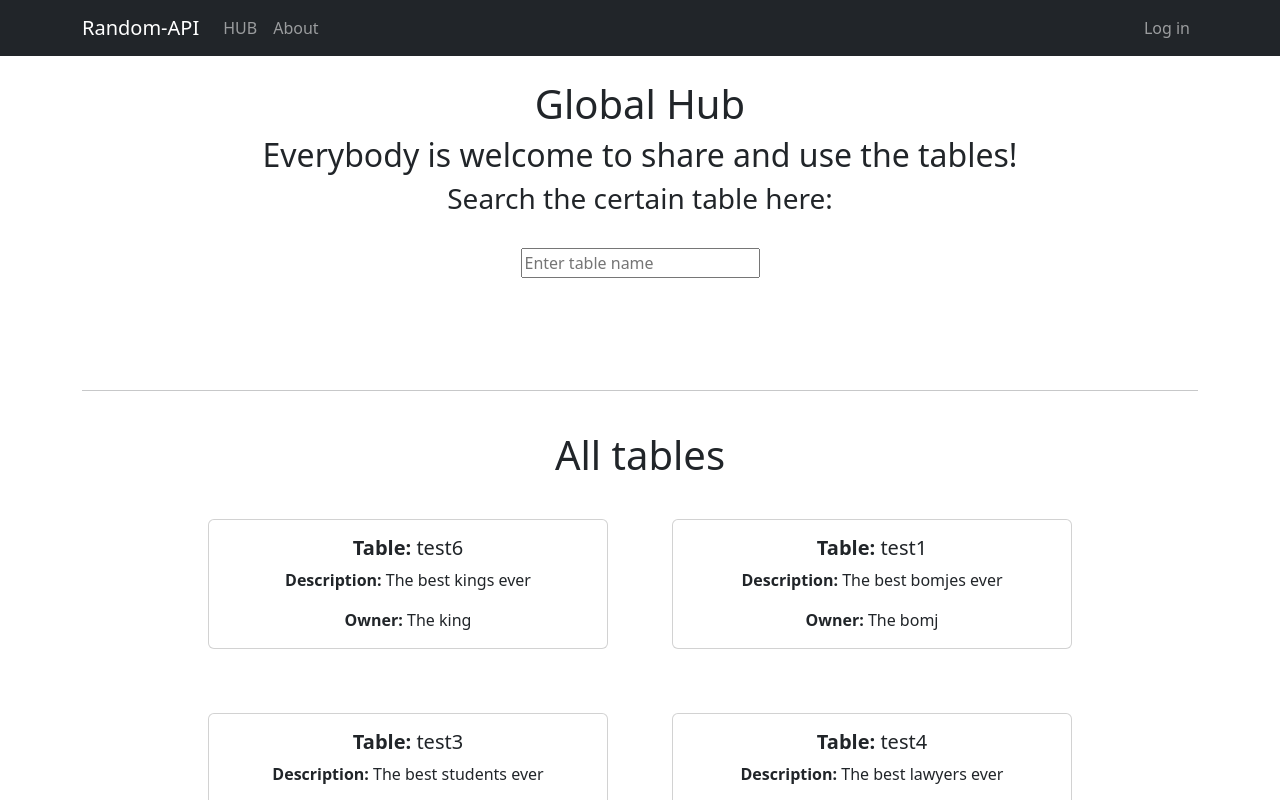
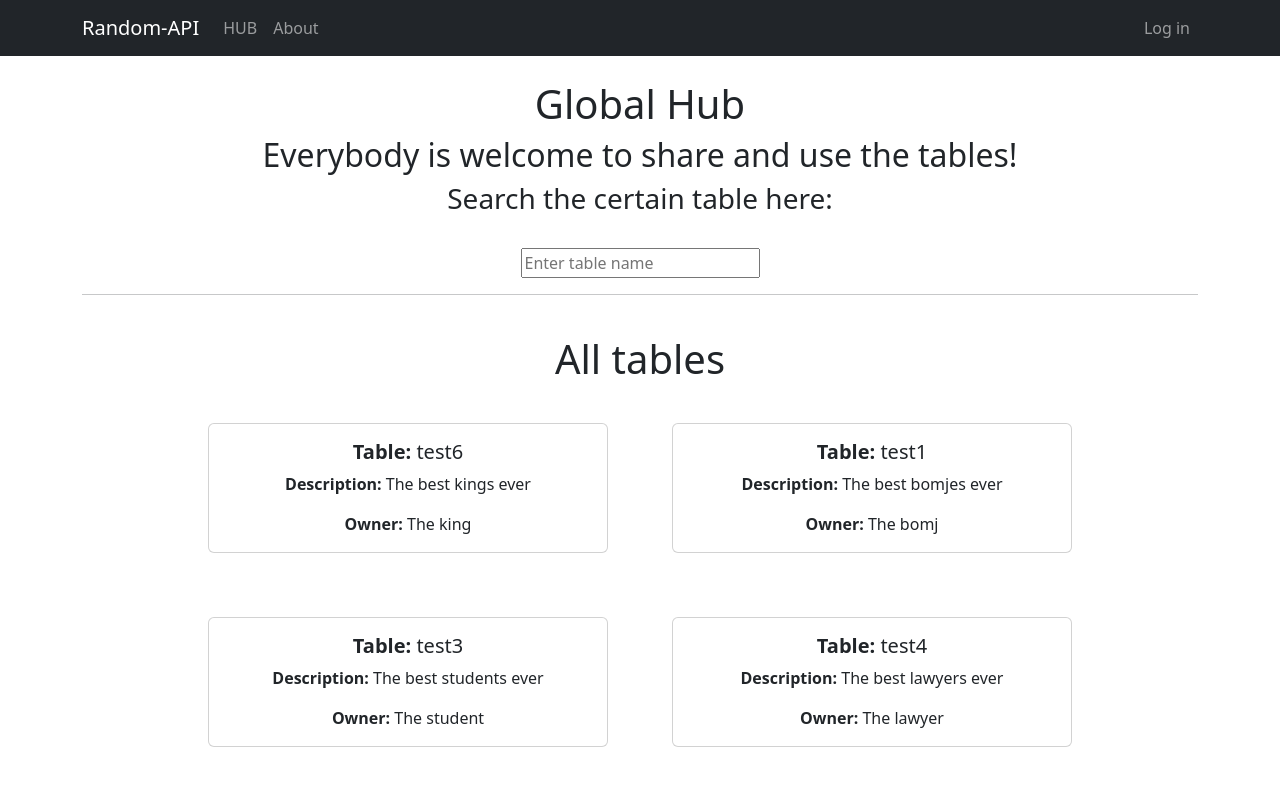
Before and after one commit to leolabdev/random_api, a React (Create React App) app: page /hub in a window 1280 px wide. Shown: the top 800 px of the page. Built offline with nearby package versions, Linux system fonts and the light colour scheme.

Commit message:
updated search now it displays many values of matched

```diff
--- a/src/components/HUB/HubSearch.jsx
+++ b/src/components/HUB/HubSearch.jsx
@@ -1,20 +1,20 @@
-import {useState} from 'react';
+import React, {useState} from 'react';
 import {Card, Container} from "react-bootstrap";
 
 function HubSearch(props) {
 
     const {hubTables} = props
-    // const [tableSearchValue, setTableSearchValue] = useState();
-    let [table, setTable] = useState({});
+    const [tableSearchValue, setTableSearchValue] = useState('');
+    const [matchedtables, setMatchedtables] = useState([{}]);
 
     function tableSearch(value) {
 
+        setTableSearchValue(value)
         let result = hubTables.filter(t => t.name.includes(value));
-        console.log(result)
         if(result[0] !== undefined && value.length !== 0){
-            setTable(result[0]);
+            setMatchedtables(result);
         }
-        else{setTable({})}
+        else{setMatchedtables([])}
     }
 
     return (
@@ -22,45 +22,36 @@ function HubSearch(props) {
             <br />
             <input
                 placeholder="Enter table name"
-                // onChange={e => setTableSearchValue(e.target.value)}
                 onChange={e => tableSearch(e.target.value)}
             />{" "}
-            {/*<button onClick={tableSearch}>Search</button>*/}
-
-            <Container
-                style={{
-                    margin: "0 auto",
-                    padding: "3rem 7.5%",
-                    display: "flex",
-                    flexWrap: "wrap",
-                    justifyContent: "space-evenly"
-                }}
-            >
-                {Object.keys(table).length !== 0  ? (
+            {(matchedtables.length != 0 && tableSearchValue) && <><br/> <br/><h4>Matched Values:</h4></> }
+            <div className="container d-flex flex-wrap justify-content-center">
+                {(matchedtables.length != 0 && tableSearchValue)
+                    ?
+                    matchedtables.map((hubT) => (
                     <Card
-                        key={table.id}
-                        style={{ width: "25rem", margin: "1rem", textAlign: "center" ,cursor: 'pointer'}}
+                        key={hubT.id}
+                        style={{ width: "25rem", margin: "2rem", textAlign: "center",cursor:'pointer' }}
                     >
                         <Card.Body>
                             <Card.Title>
-                                {/*{" "}*/}
-                                <span style={{ fontWeight: "bold" }}>Table:</span>{" "}
-                                {table.name}
+                                {" "}
+                                <span style={{ fontWeight: "bold" }}>Table:</span> {hubT.name}
                             </Card.Title>
                             <Card.Text>
                                 <span style={{ fontWeight: "bold" }}>Description:</span>{" "}
-                                {table.description}
+                                {hubT.description}
                             </Card.Text>
                             <Card.Text>
-                                <span style={{ fontWeight: "bold" }}>Owner:</span>{" "}
-                                {table.owner}
+                                <span style={{ fontWeight: "bold" }}>Owner:</span> {hubT.owner}
                             </Card.Text>
                         </Card.Body>
                     </Card>
-                ) : (
-                    ""
-                )}
-            </Container>
+                ))
+                    :
+                        <span></span>
+                }
+            </div>
         </div>
     );
 }
--- a/src/index.js
+++ b/src/index.js
@@ -4,6 +4,8 @@ import ReactDOM from 'react-dom/client';
 import App from './App';
 import reportWebVitals from './reportWebVitals';
 import 'bootstrap/dist/css/bootstrap.css';
+// import 'bootstrap/dist/css/bootstrap.min.css';
+
 import { CookiesProvider } from 'react-cookie';
 
 const root = ReactDOM.createRoot(document.getElementById('root'));
```
